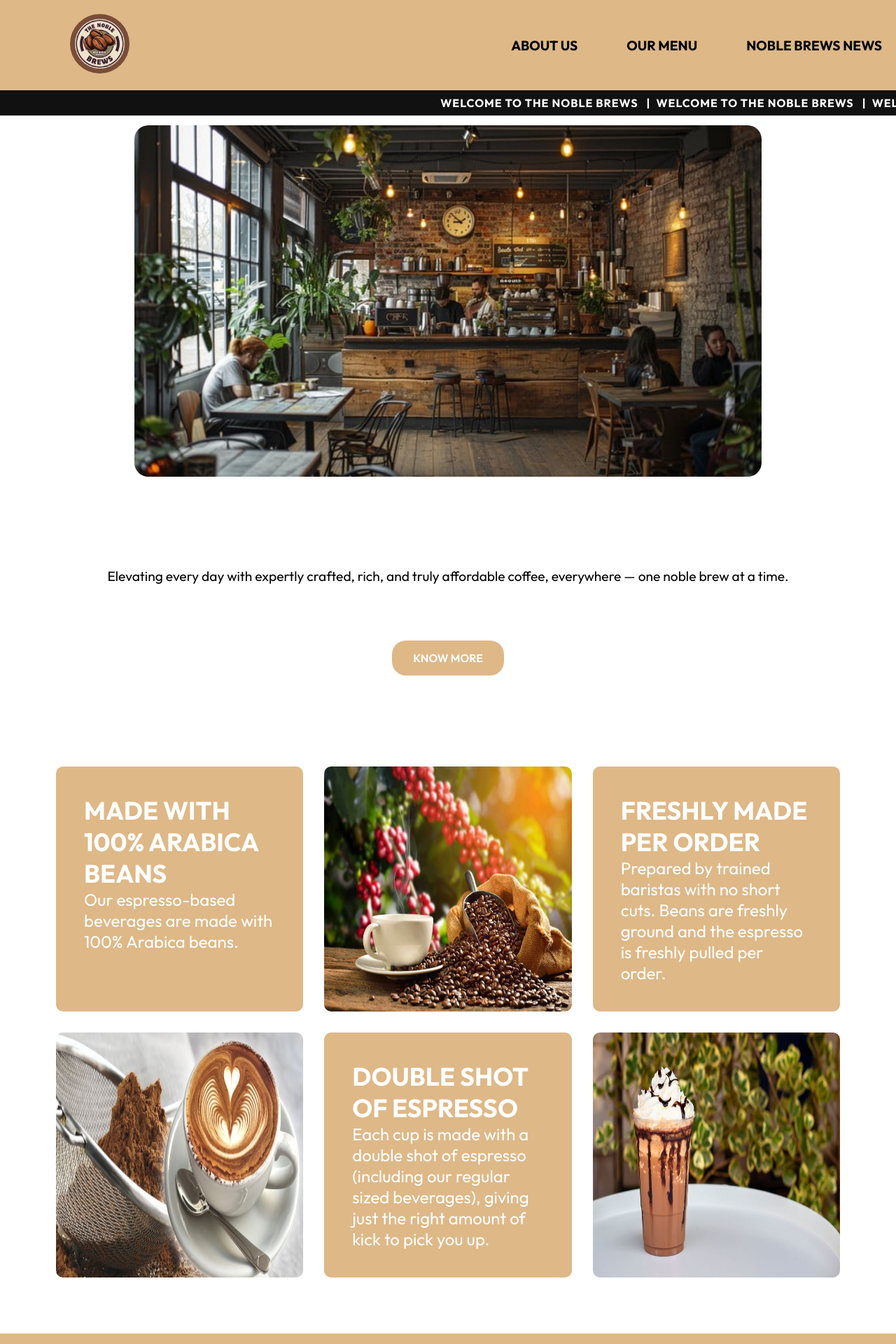
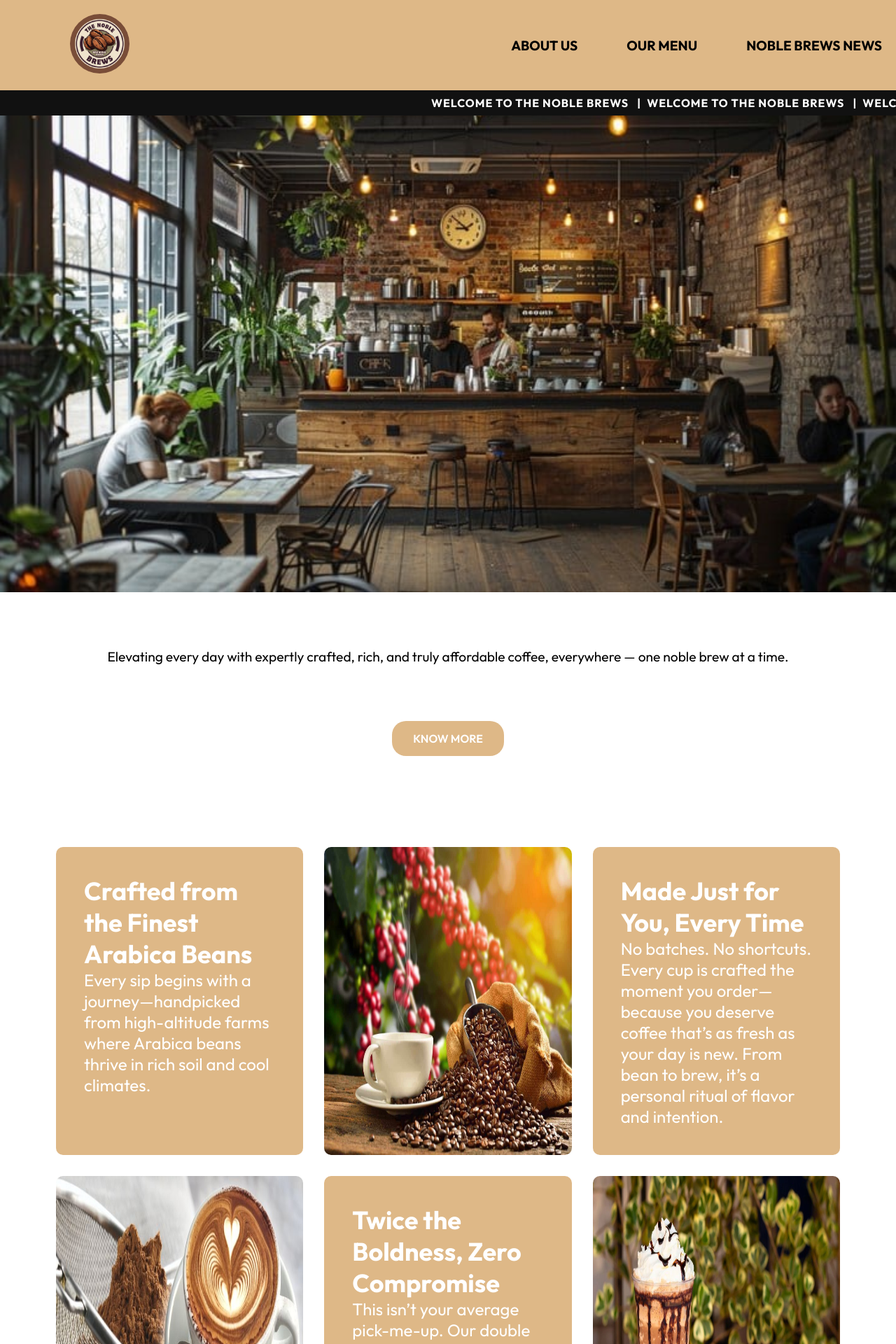
Before and after one commit to Vincent-Caraga/Noble-Brews, a React (Vite) app: page / in a window 1280 px wide. Shown: the top 1920 px of the page at 70% size. Built offline with nearby package versions, Linux system fonts and the light colour scheme; a web font is replaced by a local one.

Commit message:
style:fixed mobile responsive

```diff
--- a/src/Components/Product/Product.jsx
+++ b/src/Components/Product/Product.jsx
@@ -7,17 +7,21 @@ const Product = () => {
     <section className="products">
       <div className="product-container">
         <div id="first-box">
-          <h2>MADE WITH 100% ARABICA BEANS</h2>
-          <p>Our espresso-based beverages are made with 100% Arabica beans.</p>
+          <h2>Crafted from the Finest Arabica Beans</h2>
+          <p>
+            Every sip begins with a journey—handpicked from high-altitude farms
+            where Arabica beans thrive in rich soil and cool climates.
+          </p>
         </div>
         <div id="second-box">
           <img src={assets.arabica} alt="arabica beans" />
         </div>
         <div id="third-box">
-          <h2>FRESHLY MADE PER ORDER</h2>
+          <h2>Made Just for You, Every Time</h2>
           <p>
-            Prepared by trained baristas with no short cuts. Beans are freshly
-            ground and the espresso is freshly pulled per order.
+            No batches. No shortcuts. Every cup is crafted the moment you
+            order—because you deserve coffee that’s as fresh as your day is new.
+            From bean to brew, it’s a personal ritual of flavor and intention.
           </p>
         </div>
         <div id="fourth-box">
@@ -25,11 +29,11 @@ const Product = () => {
         </div>
 
         <div id="fifth-box">
-          <h2>DOUBLE SHOT OF ESPRESSO</h2>
+          <h2>Twice the Boldness, Zero Compromise</h2>
           <p>
-            Each cup is made with a double shot of espresso (including our
-            regular sized beverages), giving just the right amount of kick to
-            pick you up.
+            This isn’t your average pick-me-up. Our double shot of espresso
+            delivers a concentrated burst of flavor and energy—rich, robust, and
+            unapologetically strong.
           </p>
         </div>
         <div id="sixth-box">
--- a/src/assets/CSS/Header.css
+++ b/src/assets/CSS/Header.css
@@ -6,11 +6,7 @@
 }
 
 .coffee-shop img {
-  width: 70%;
-  max-width: 900px;
-  min-width: 280px;
-  margin: 50px auto;
-  border-radius: 20px;
+  margin: 0;
   display: block;
 }
 
@@ -39,12 +35,18 @@
 }
 
 /* ✅ Responsive adjustments */
+@media (max-width: 320px) {
+  .description {
+    font-size: 1.1rem;
+    padding: 30px 15px;
+  }
+  .know-more span {
+    font-size: 0.9rem;
+    padding: 12px 20px;
+  }
+}
+
 @media (max-width: 768px) {
-  .coffee-shop img {
-    width: 90%;
-    margin: 60px 20px auto;
-  }
-
   .description {
     font-size: 1.1rem;
     padding: 30px 15px;
--- a/src/assets/CSS/Product.css
+++ b/src/assets/CSS/Product.css
@@ -62,3 +62,10 @@ img {
     padding: 40px; /*smaller padding*/
   }
 }
+
+@media (max-width: 320px) {
+  .product-container {
+    grid-template-columns: 1fr;
+    margin: 0 -25px;
+  }
+}
```
